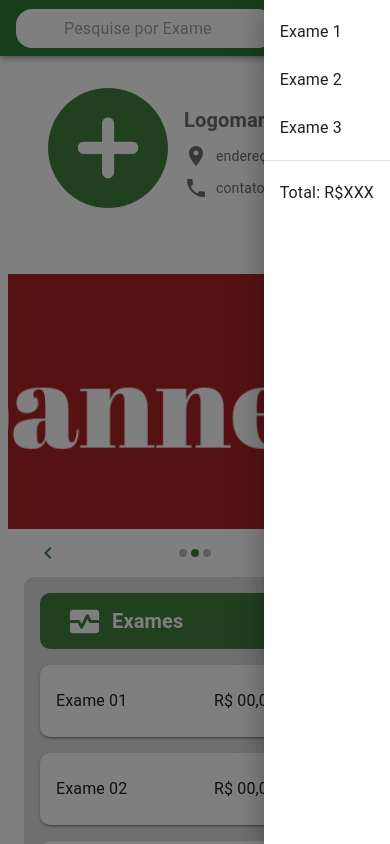
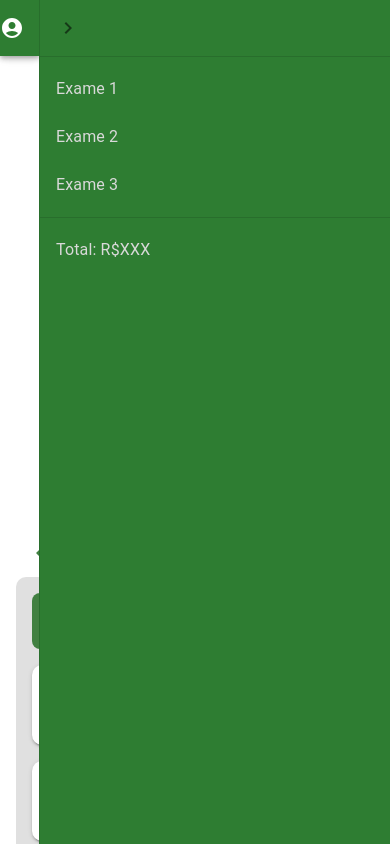
Before and after one commit to AntonioEpichin/orcalab, a Next.js app: page / in a window 390 px wide. Both pictures are taken after a click on the button 314 px from the left and 28 px from the top of the page. Shown: the top 844 px of the page. Built offline with nearby package versions, Linux system fonts and the light colour scheme.

Commit message:
carrinho abrindo e app reagindo responsivamente

```diff
--- a/src/app/globals.css
+++ b/src/app/globals.css
@@ -0,0 +1,20 @@
+body {
+    margin: 0;
+    padding: 0;
+    box-sizing: border-box;
+}
+
+main {
+    transition: margin 0.3s ease-in-out;
+}
+
+.drawer-open main {
+    margin-right: 350px; /* Ajuste conforme necessário */
+}
+
+/* Media queries para diferentes tamanhos de tela */
+@media (max-width: 600px) {
+    .drawer-open main {
+        margin-right: 250px; /* Ajuste para telas menores */
+    }
+}
--- a/src/app/layout.js
+++ b/src/app/layout.js
@@ -1,20 +1,30 @@
+'use client'
+
 import "./globals.css";
-import AppBar from "../components/AppBar";
+import NavBar from "@/components/NavBar";
 import Footer from "../components/Footer";
 import LogoSection from "@/components/LogoSection";
+import Cart from "../components/Cart";
+import { useState } from "react";
 
-export const metadata = {
-  title: "lab-e app",
-  description: "Seu e-commerce de análises clínicas",
-};
+
 
 export default function RootLayout({ children }) {
+  const [cartOpen, setCartOpen] = useState(false);
+
+  const toggleCart = () => {
+    setCartOpen(!cartOpen);
+  };
+
   return (
     <html lang="pt-br">
-      <body>
-        <AppBar />
+      <body className={cartOpen ? 'drawer-open' : ''}>
+        <NavBar open={cartOpen} toggleCart={toggleCart} />
+        <Cart open={cartOpen} onClose={toggleCart} />
         <LogoSection />
-        {children}
+        <main>
+          {children}
+        </main>
         <Footer />
       </body>
     </html>
--- a/src/components/Cart.jsx
+++ b/src/components/Cart.jsx
@@ -4,17 +4,56 @@ import List from '@mui/material/List';
 import Divider from '@mui/material/Divider';
 import ListItem from '@mui/material/ListItem';
 import ListItemText from '@mui/material/ListItemText';
+import Box from '@mui/material/Box';
+import IconButton from '@mui/material/IconButton';
+import ChevronLeftIcon from '@mui/icons-material/ChevronLeft';
+import ChevronRightIcon from '@mui/icons-material/ChevronRight';
+import { useTheme } from '@mui/material/styles';
+
+const drawerWidth = 350;
 
 function Cart({ open, onClose }) {
-    const list = () => (
-        <div
+    const theme = useTheme();
+
+    return (
+        <Drawer
+            sx={{
+                width: drawerWidth,
+                flexShrink: 0,
+                '& .MuiDrawer-paper': {
+                    width: drawerWidth,
+                    backgroundColor: '#2E7D32', // cor de fundo verde
+                    color: '#D9D9D9',
+                    height: '100vh', // ocupar toda a altura da tela
+                },
+            }}
+            variant="persistent"
+            anchor="right"
+            open={open}
+        >
+            <Box
+                sx={{
+                    display: 'flex',
+                    alignItems: 'center',
+                    padding: theme.spacing(0, 1),
+                    ...theme.mixins.toolbar,
+                    justifyContent: 'flex-start',
+                }}
+            >
+                <IconButton onClick={onClose}>
+                    {theme.direction === 'rtl' ? <ChevronLeftIcon /> : <ChevronRightIcon />}
+                </IconButton>
+            </Box>
+            <Divider />
+            <Box
                 role="presentation"
                 onClick={onClose}
                 onKeyDown={onClose}
+                sx={{ width: '100%', height: '100%' }}
             >
                 <List>
                     {['Exame 1', 'Exame 2', 'Exame 3'].map((text, index) => (
-                    <ListItem button key={text}>
+                        <ListItem  key={text}>
                             <ListItemText primary={text} />
                         </ListItem>
                     ))}
@@ -27,12 +66,7 @@ function Cart({ open, onClose }) {
                         </ListItem>
                     ))}
                 </List>
-        </div>
-    );
-
-    return (
-        <Drawer anchor='right' open={open} onClose={onClose}>
-            {list()}
+            </Box>
         </Drawer>
     );
 }
--- a/src/components/AppBar.jsx
+++ b/src/components/NavBar.jsx
@@ -1,25 +1,40 @@
-// AppBar ou Header onde você define o layout do cabeçalho
-
 'use client';
 
-import React, { useState } from 'react';
-import AppBar from '@mui/material/AppBar';
+import React from 'react';
+import { styled, useTheme } from '@mui/material/styles';
 import Box from '@mui/material/Box';
+import MuiAppBar from '@mui/material/AppBar';
 import Toolbar from '@mui/material/Toolbar';
 import IconButton from '@mui/material/IconButton';
 import InputBase from '@mui/material/InputBase';
 import ShoppingCartIcon from '@mui/icons-material/ShoppingCart';
 import AccountCircle from '@mui/icons-material/AccountCircle';
-import { useTheme } from '@mui/material/styles';
-import Cart from './Cart';
 
-export default function Head() {
+const drawerWidth = 350;
+
+const AppBar = styled(MuiAppBar, {
+  shouldForwardProp: (prop) => prop !== 'open',
+})(({ theme, open }) => ({
+  transition: theme.transitions.create(['margin', 'width'], {
+    easing: theme.transitions.easing.sharp,
+    duration: theme.transitions.duration.leavingScreen,
+  }),
+  ...(open && {
+    width: `calc(100% - ${drawerWidth}px)`,
+    transition: theme.transitions.create(['margin', 'width'], {
+      easing: theme.transitions.easing.easeOut,
+      duration: theme.transitions.duration.enteringScreen,
+    }),
+    marginRight: drawerWidth,
+  }),
+}));
+
+export default function NavBar({ open, toggleCart }) {
     const theme = useTheme();
-    const [cartOpen, setCartOpen] = useState(false);
 
     return (
         <Box sx={{ flexGrow: 1 }}>
-            <AppBar position="fixed" sx={{ backgroundColor: theme.palette.success.main }}>
+            <AppBar position="fixed" open={open} sx={{ backgroundColor: theme.palette.success.main }}>
                 <Toolbar sx={{ justifyContent: 'flex-end' }}>
                     <Box sx={{
                         position: 'relative',
@@ -54,7 +69,7 @@ export default function Head() {
                         size="large"
                         aria-label="carrinho de compras"
                         color="inherit"
-                        onClick={() => setCartOpen(true)}
+                        onClick={toggleCart}
                     >
                         <ShoppingCartIcon />
                     </IconButton>
@@ -69,7 +84,6 @@ export default function Head() {
                     </IconButton>
                 </Toolbar>
             </AppBar>
-            <Cart open={cartOpen} onClose={() => setCartOpen(false)} />
         </Box>
     );
 }
```
Lines whose indentation alone changed are shown as unchanged.
